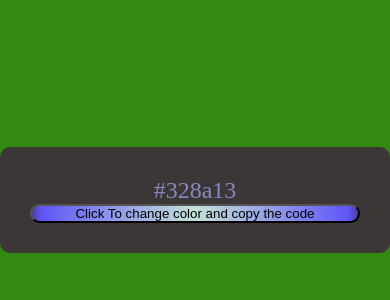
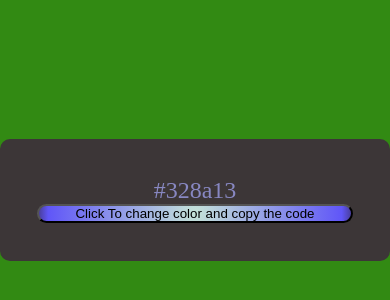
Before and after one commit to bhaktisharma26/Random-color-generator, a plain HTML site: page index.html in a window 390 px wide. Shown: the part 222-522 px from the top of the page. Drawn offline with Linux system fonts and the light colour scheme.

Commit message:
Update style.css

```diff
--- a/style.css
+++ b/style.css
@@ -39,3 +39,10 @@ h2{
     text-transform: capitalize;
     color: rgb(136, 136, 194);
 }
+@media (max-width:558px){
+    .container{
+        width: 25rem;
+        padding: 38px 37px;
+        border: 12px;
+    }
+}
```
